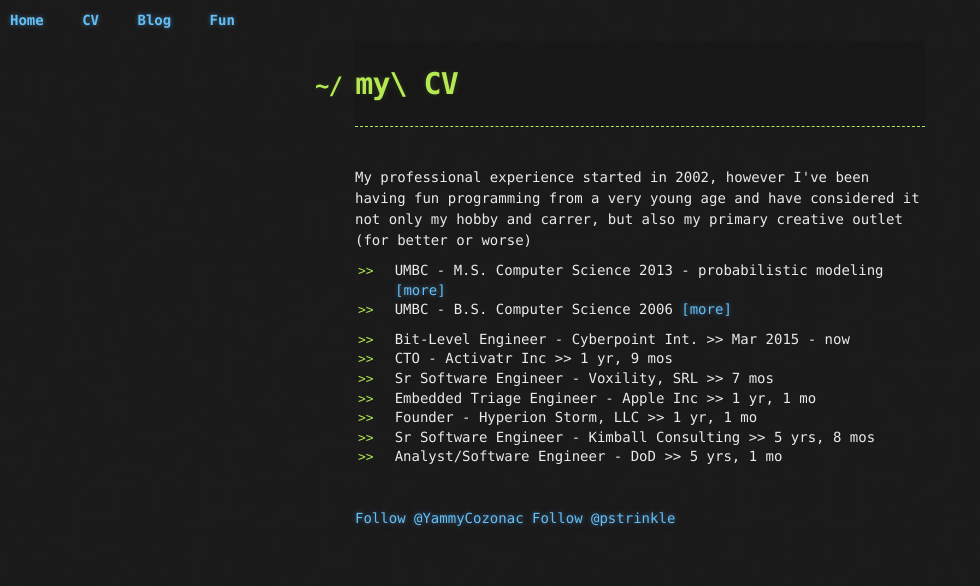
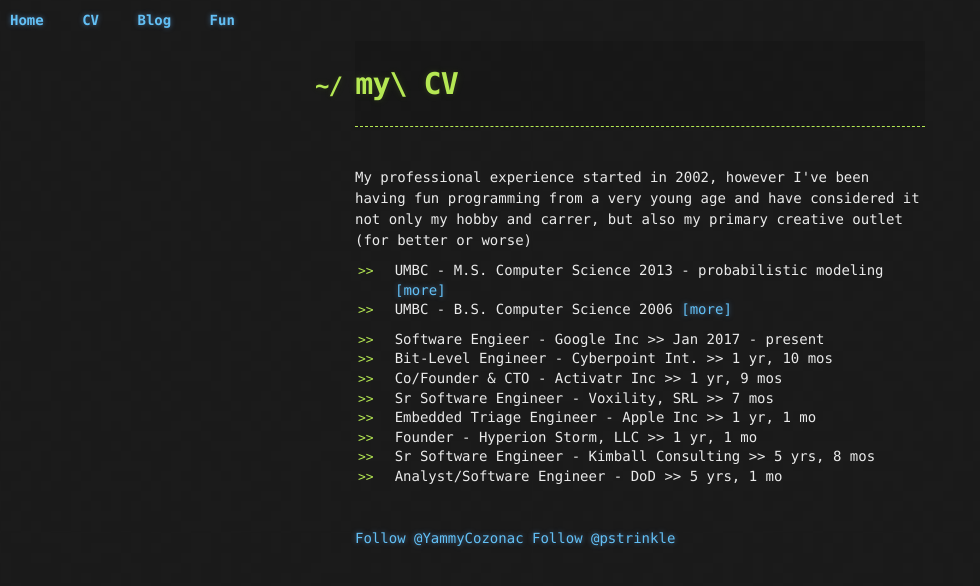
Before and after one commit to pstrinkle/pstrinkle.github.io, a Jekyll site: the page built from cv.html, in a window 1280 px wide. Shown: the top 586 px of the page, without its empty margins (0-980 px from the left). Built offline with Jekyll 4.4.1, drawn with Linux system fonts in a browser that asks for light colours; nearby versions of some CDN libraries; comment, search, counter and statistics services are not loaded.

Commit message:
:D minor update to catch it up.

```diff
--- a/cv.html
+++ b/cv.html
@@ -62,8 +62,9 @@
   </ul>
 
   <ul>
-    <li>Bit-Level Engineer - Cyberpoint Int. &gt;&gt; Mar 2015 - now</li>
-    <li>CTO - Activatr Inc &gt;&gt; 1 yr, 9 mos</li>
+    <li>Software Engieer - Google Inc &gt;&gt; Jan 2017 - present</li>
+    <li>Bit-Level Engineer - Cyberpoint Int. &gt;&gt; 1 yr, 10 mos</li>
+    <li>Co/Founder &amp; CTO - Activatr Inc &gt;&gt; 1 yr, 9 mos</li>
     <li>Sr Software Engineer - Voxility, SRL &gt;&gt; 7 mos</li>
     <li>Embedded Triage Engineer - Apple Inc &gt;&gt; 1 yr, 1 mo</li>
     <li>Founder - Hyperion Storm, LLC &gt;&gt; 1 yr, 1 mo</li>
```
